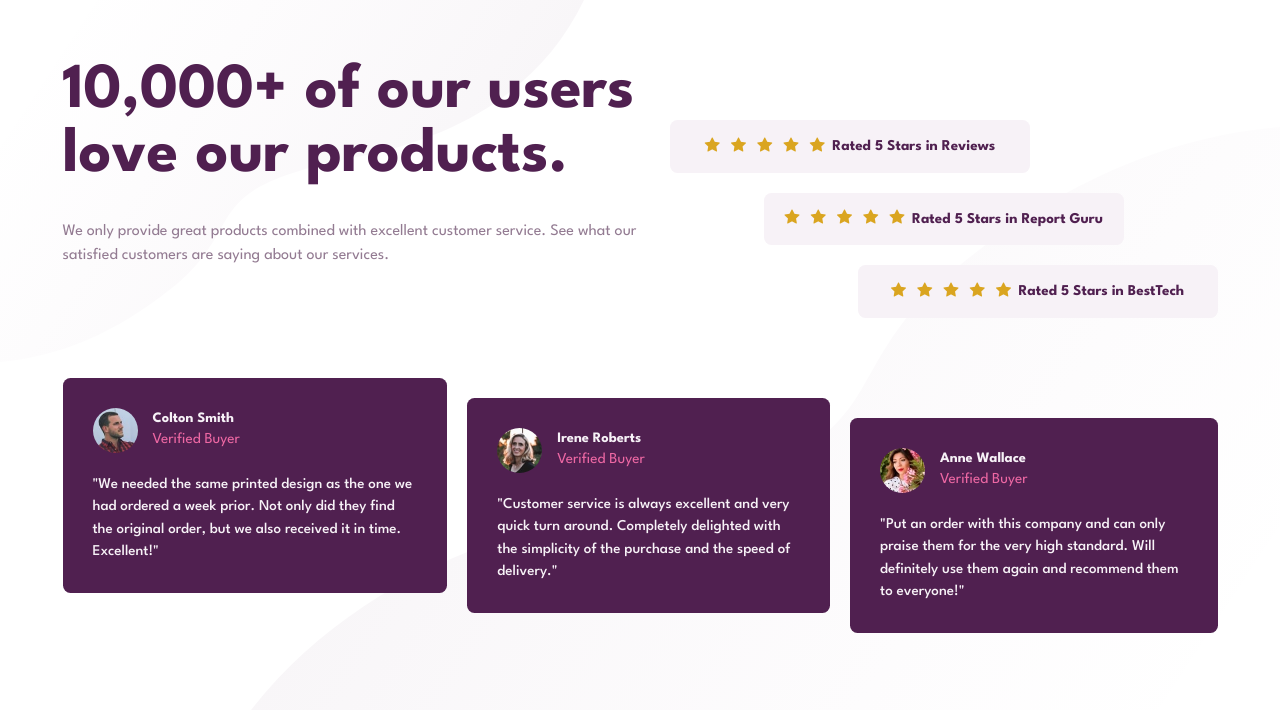
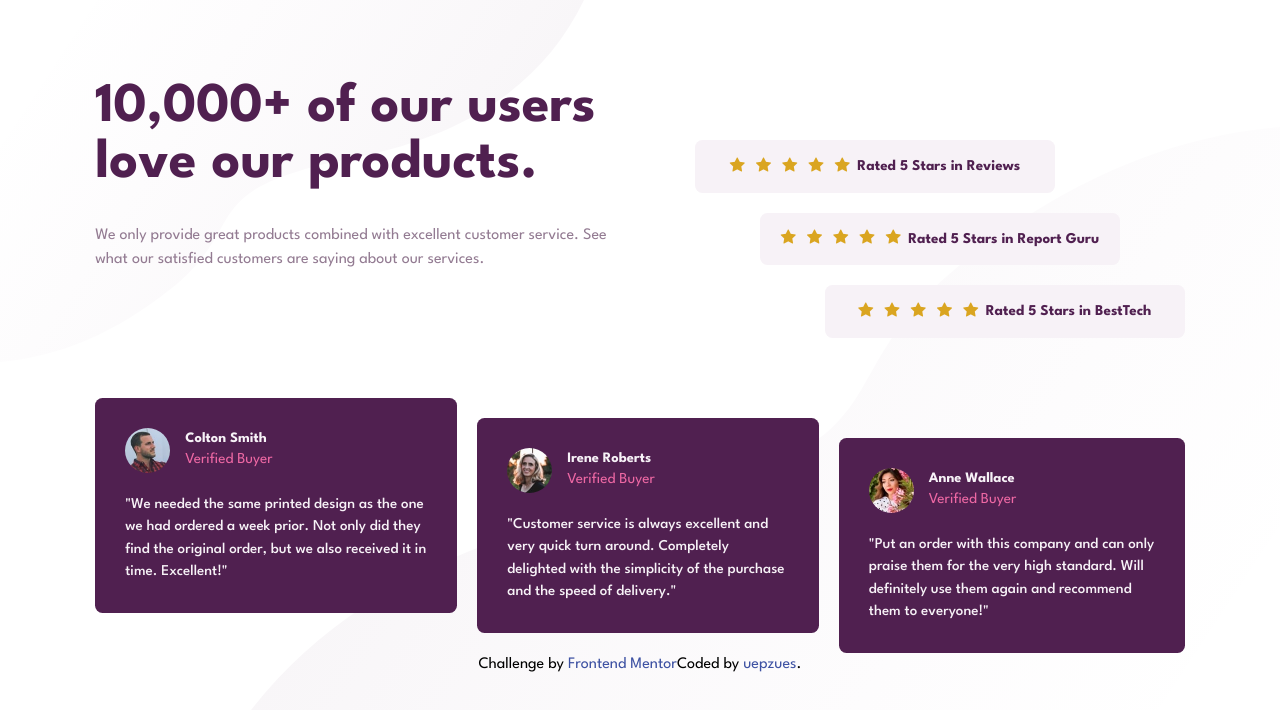
Before and after one commit to uepzues/social-proof-section, a plain HTML site: page index.html in a window 1280 px wide. Drawn offline with nearby package versions, Linux system fonts and the light colour scheme.

Commit message:
modified:   index.html 	modified:   style.css

```diff
--- a/index.html
+++ b/index.html
@@ -99,11 +99,11 @@
         </div>
       </div>
     </main>
-    <!-- <div class="attribution">
+    <div class="attribution">
       Challenge by
       <a href="https://www.frontendmentor.io?ref=challenge" target="_blank"
         >Frontend Mentor</a
-      >. Coded by <a href="#">uepzues</a>.
-    </div> -->
+      >Coded by <a href="https://github.com/uepzues">uepzues</a>.
+    </div>
   </body>
 </html>
--- a/style.css
+++ b/style.css
@@ -69,11 +69,12 @@ h6 {
 
 /* Attribution */
 .attribution {
-  font-size: 11px;
+  font-size: 1rem;
   text-align: center;
 }
 .attribution a {
   color: hsl(228, 45%, 44%);
+  text-decoration: none;
 }
 
 /* General Styles */
@@ -183,13 +184,14 @@ main {
 
   .wrapper {
     justify-content: center;
-    margin-top: 30px;
+    margin-top: 50px;
     display: grid;
-    grid-template-columns: repeat(2, 50%);
+    grid-template-columns: repeat(2, 45%);
+    column-gap: 50px;
   }
 
   .header__head {
-    font-size: 4rem;
+    font-size: 3.5rem;
   }
 
   .review {
```
